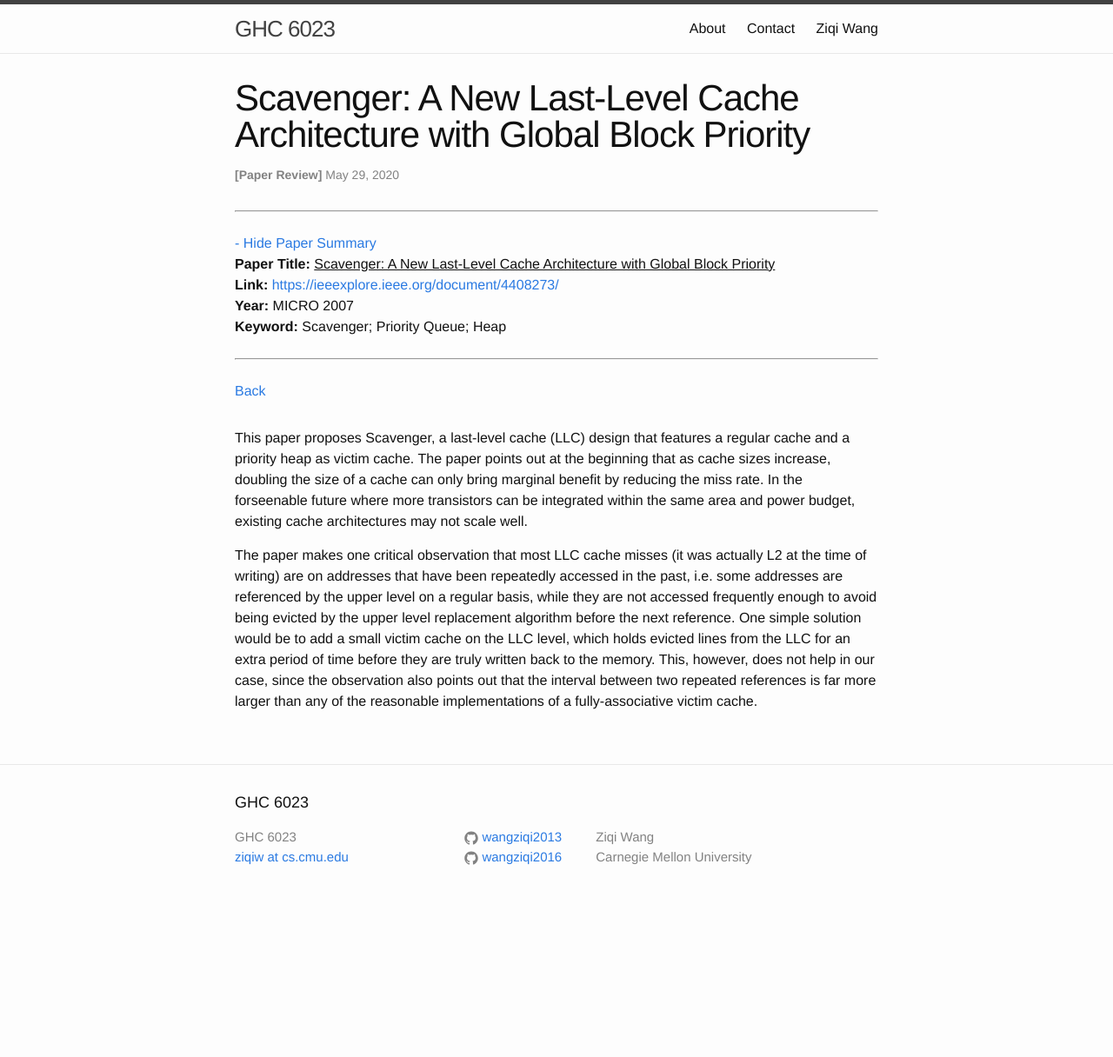
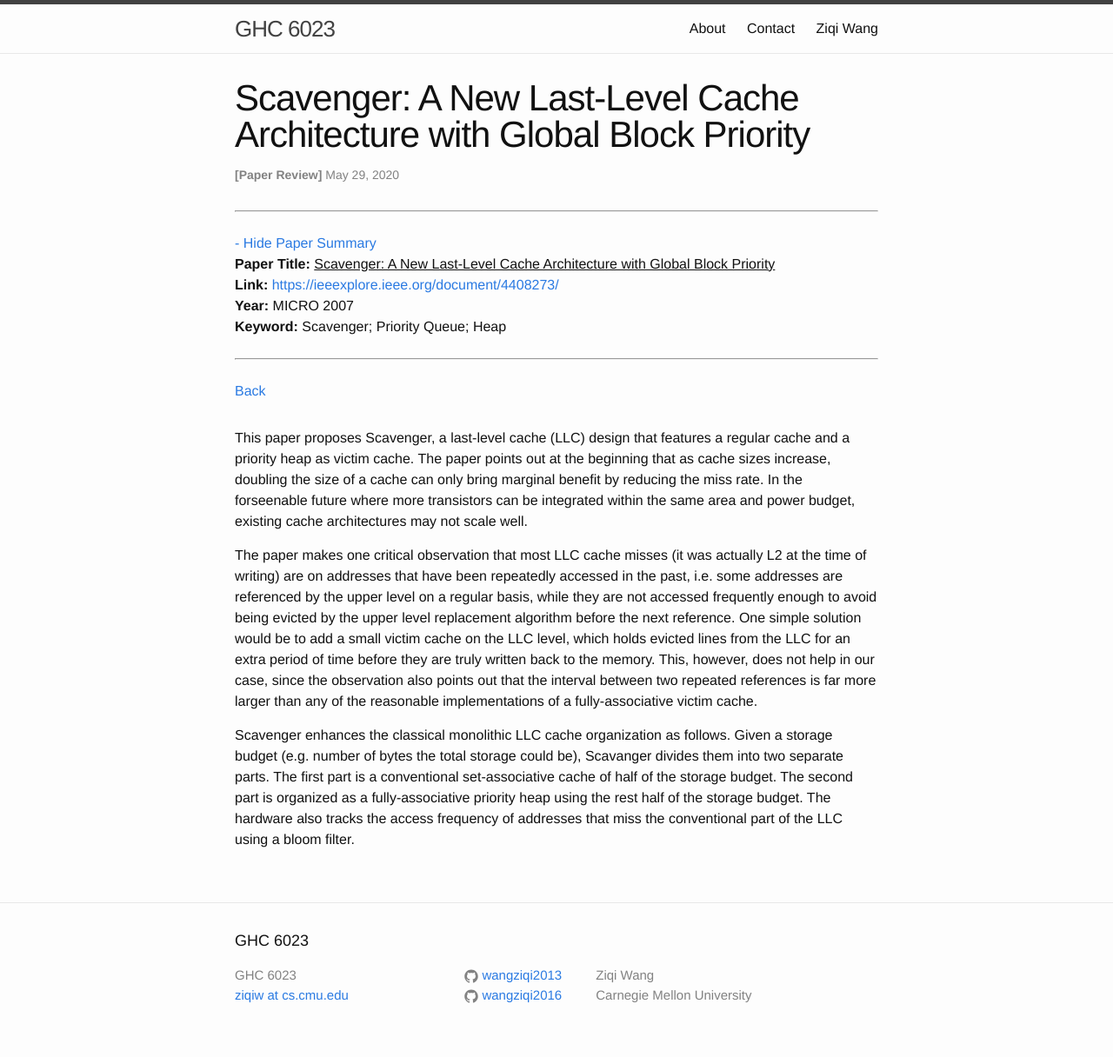
Before and after one commit to wangziqi2013/wangziqi2013.github.io, a Jekyll site: the page built from _posts/2020-05-28-scavenger.markdown, in a window 1280 px wide. Shown: the whole page at 87% size. Built offline with Jekyll 4.4.1, drawn with Linux system fonts in a browser that asks for light colours; before the commit the page ends 1057 px from its top, so only the background shows below that.

Commit message:
Adding bloom filter

```diff
--- a/_posts/2020-05-28-scavenger.markdown
+++ b/_posts/2020-05-28-scavenger.markdown
@@ -25,3 +25,9 @@ before the next reference. One simple solution would be to add a small victim ca
 evicted lines from the LLC for an extra period of time before they are truly written back to the memory. This, however,
 does not help in our case, since the observation also points out that the interval between two repeated references is
 far more larger than any of the reasonable implementations of a fully-associative victim cache.
+
+Scavenger enhances the classical monolithic LLC cache organization as follows. Given a storage budget (e.g. number of
+bytes the total storage could be), Scavanger divides them into two separate parts. The first part is a conventional
+set-associative cache of half of the storage budget. The second part is organized as a fully-associative priority heap
+using the rest half of the storage budget. The hardware also tracks the access frequency of addresses that miss the
+conventional part of the LLC using a bloom filter.
```
